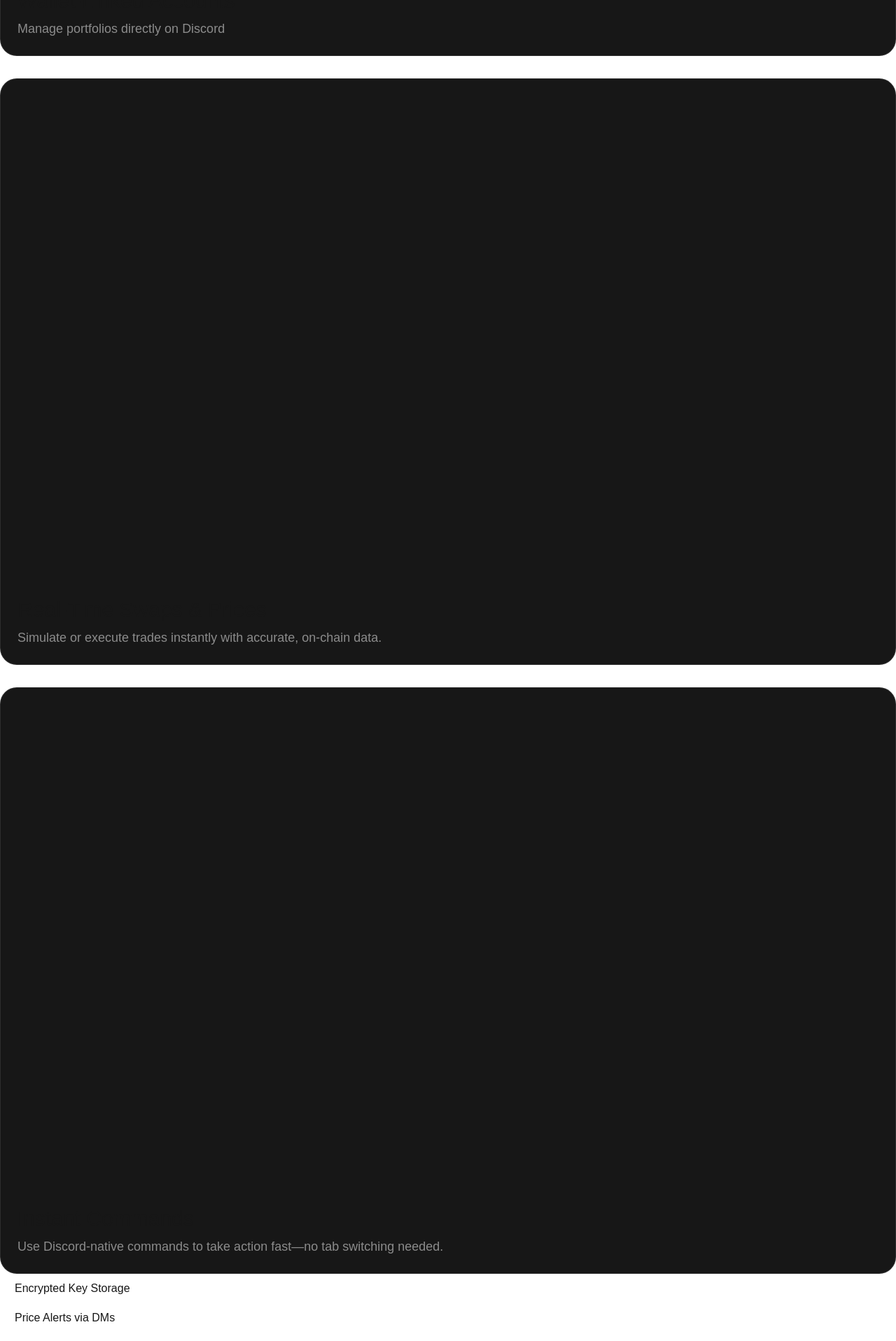
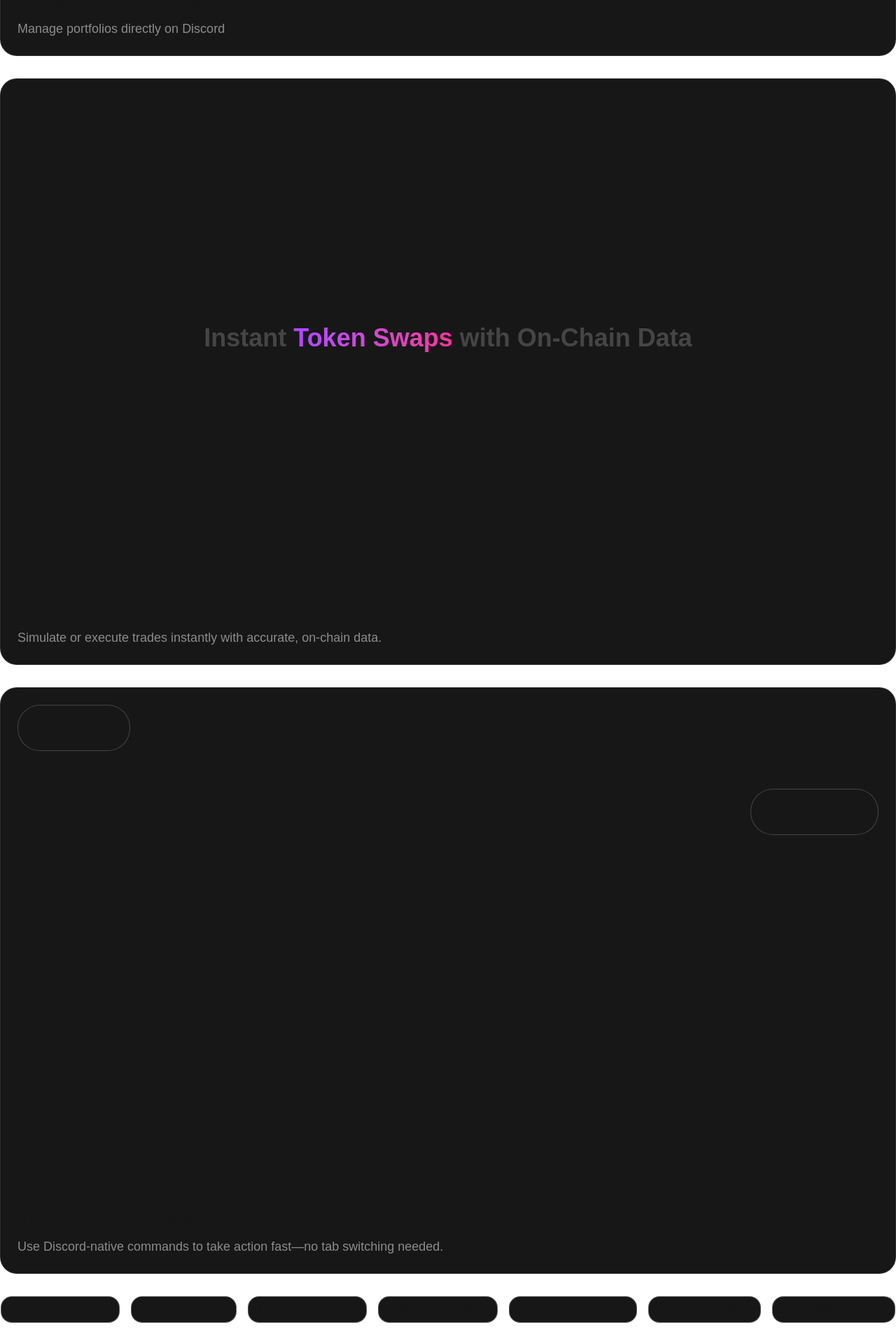
Before and after one commit to punyakrit/solbot, a Next.js app in the folder SolBot-Frontend/: page / in a window 1280 px wide. Shown: the part 2960-4876 px from the top of the page at 70% size. Built offline with nearby package versions, Linux system fonts and the light colour scheme.

Commit message:
features

```diff
--- a/SolBot-Frontend/components/landing/Featores.tsx
+++ b/SolBot-Frontend/components/landing/Featores.tsx
@@ -29,7 +29,6 @@ function Features() {
             description="Manage portfolios directly on Discord"
           >
             <div className="aspect-video">
-
               <div className="flex justify-center items-center h-full space-x-3">
                 <Wallet className="w-20 h-20 text-lime-400 border border-white p-4 rounded-full" />
                 <Plus className="" />
@@ -41,23 +40,48 @@ function Features() {
             title="Real-Time Swaps & Prices"
             description="Simulate or execute trades instantly with accurate, on-chain
                 data."
-          />
+          >
+            <div className="aspect-video flex justify-center items-center">
+              <p className="text-4xl font-extrabold text-white/20 text-center">
+                Instant{" "}
+                <span className="text-transparent bg-gradient-to-r from-purple-500 to-pink-500 bg-clip-text">
+                  Token Swaps
+                </span>{" "}
+                with On-Chain Data
+              </p>
+            </div>
+          </Card>
           <Card
             title="Instant Commands"
             description="Use Discord-native commands to take action fast—no tab switching
                 needed."
-          />
+          >
+            <div className="aspect-video ">
+              <div className="relative">
+                <div className="bg-neutral-900 border border-white/20 p-4 font-bold text-2xl rounded-4xl absolute top-0 left-0">
+                  <span>/buy</span>
+                  <span> Sol</span>
+                  <span> 10</span>{" "}
+                </div>
+                <div className="bg-neutral-900 border border-white/20 p-4 font-bold text-2xl rounded-4xl absolute top-30 right-0">
+                  <span>/price</span>
+                  <span> Solana</span>
+                </div>
+              </div>
+            </div>
+          </Card>
         </div>
 
-        <div className="">
+        <div className="mt-8 flex flex-wrap justify-center gap-4">
   {features.map((feature) => (
-            <div key={feature} className="px-2">
-              <span className="flex border-white/30 border w-min text-nowrap px-3 py-2 rounded-full">
+    <div key={feature}>
+      <span className="border border-white/30 bg-neutral-900 inline-flex text-nowrap px-3 py-2 rounded-2xl text-sm">
         {feature}
       </span>
     </div>
   ))}
 </div>
+
       </div>
     </section>
   );
```
Lines whose indentation alone changed are shown as unchanged.
